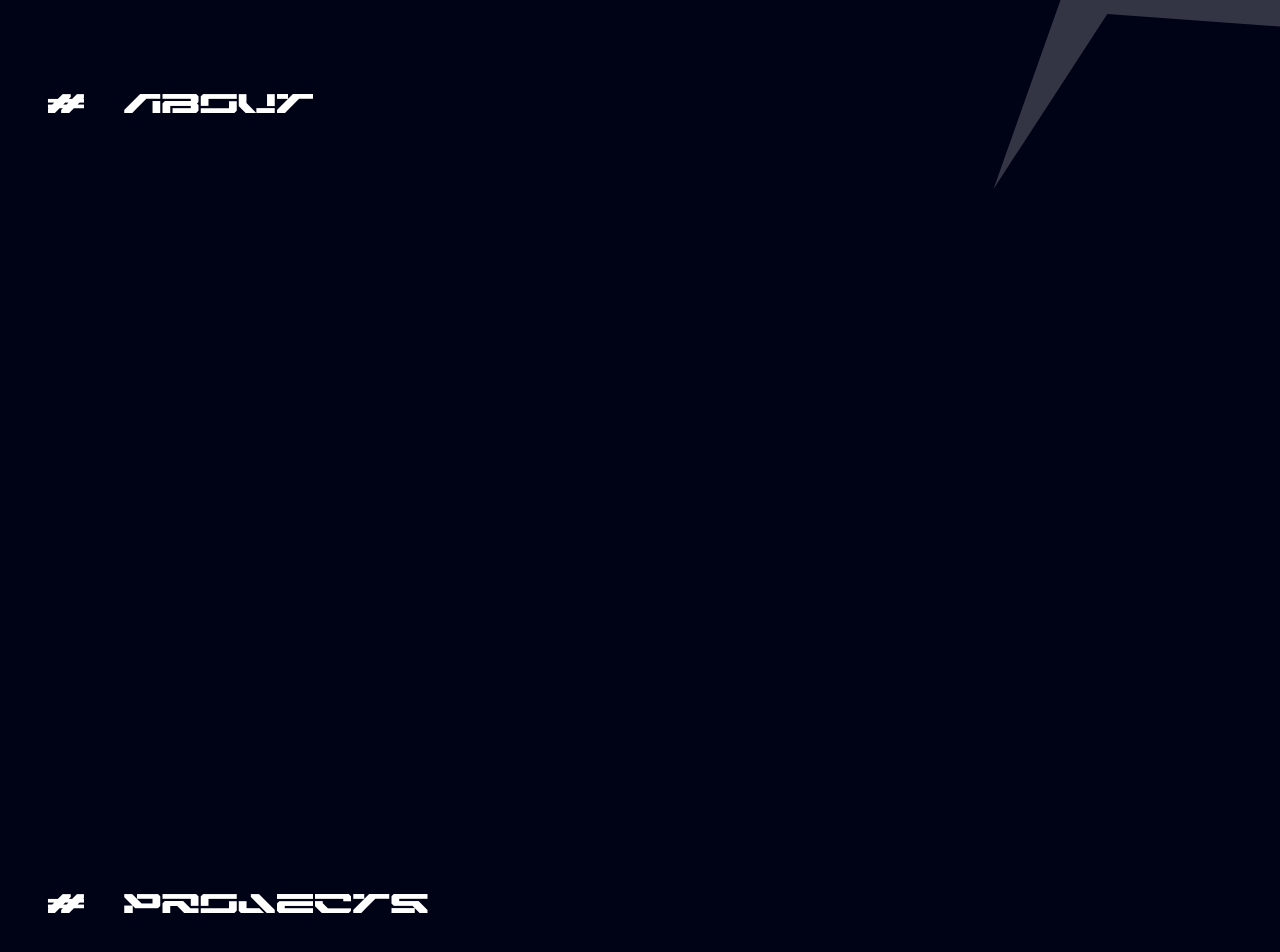
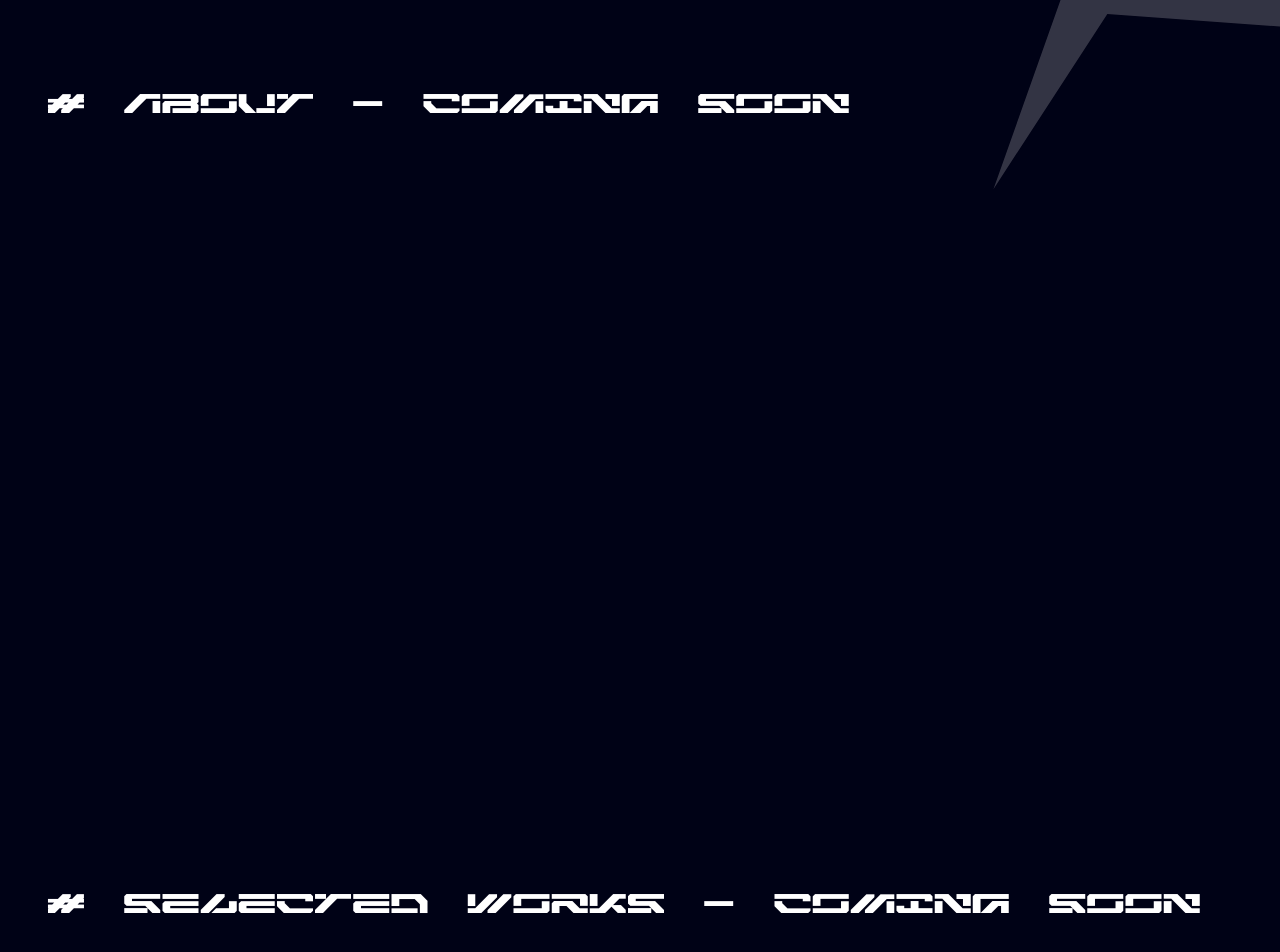
Before and after one commit to zmgzimeng/zimengs-realm, a Next.js app: page / in a window 1280 px wide. Shown: the part 814-1766 px from the top of the page. Built offline with nearby package versions, Linux system fonts and the light colour scheme.

Commit message:
Added coming soon disclaimer for publication

```diff
--- a/src/app/page.tsx
+++ b/src/app/page.tsx
@@ -16,12 +16,12 @@ export default function Home() {
 
         {/* About Section */}
         <section id="about" className="min-h-screen pt-24 pb-12">
-          <h2 className="font-display text-4xl"># ABOUT</h2>
+          <h2 className="font-display text-4xl"># ABOUT - COMING SOON</h2>
         </section>
 
         {/* Projects Section */}
         <section id="projects" className="min-h-screen pt-24 pb-12">
-          <h2 className="font-display text-4xl"># PROJECTS</h2>
+          <h2 className="font-display text-4xl"># SELECTED WORKS - COMING SOON</h2>
         </section>
       </main>
     </div>
```
